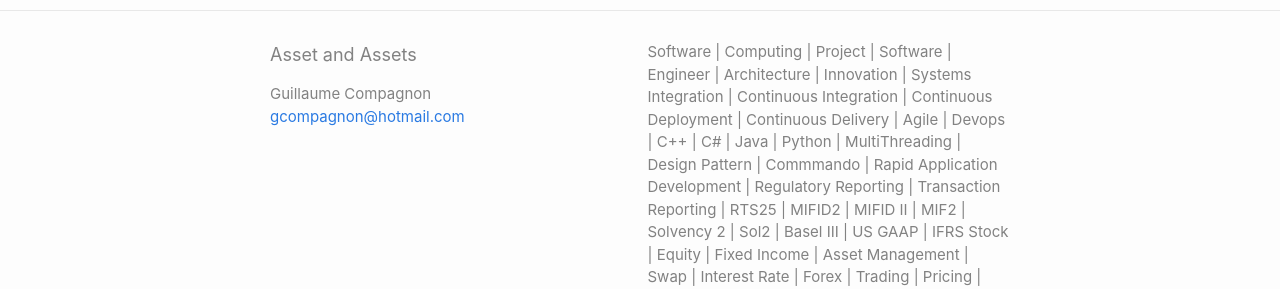
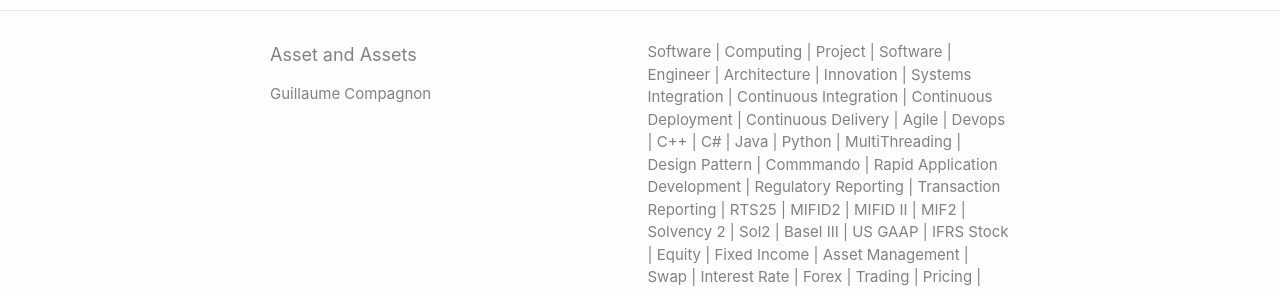
Before and after one commit to gcompagnon/gcompagnon.github.io, a Jekyll site: the page built from index.html, in a window 1280 px wide. Shown: the part 1518-1807 px from the top of the page. Built offline with Jekyll 4.4.1, drawn with Linux system fonts in a browser that asks for light colours; the list of posts is cut into pages by our own code.

Commit message:
Update _config.yml

```diff
--- a/_config.yml
+++ b/_config.yml
@@ -1,6 +1,5 @@
 
 author: Guillaume Compagnon
-email: gcompagnon@hotmail.com
 
 layout: post
 title: Asset and Assets
```
